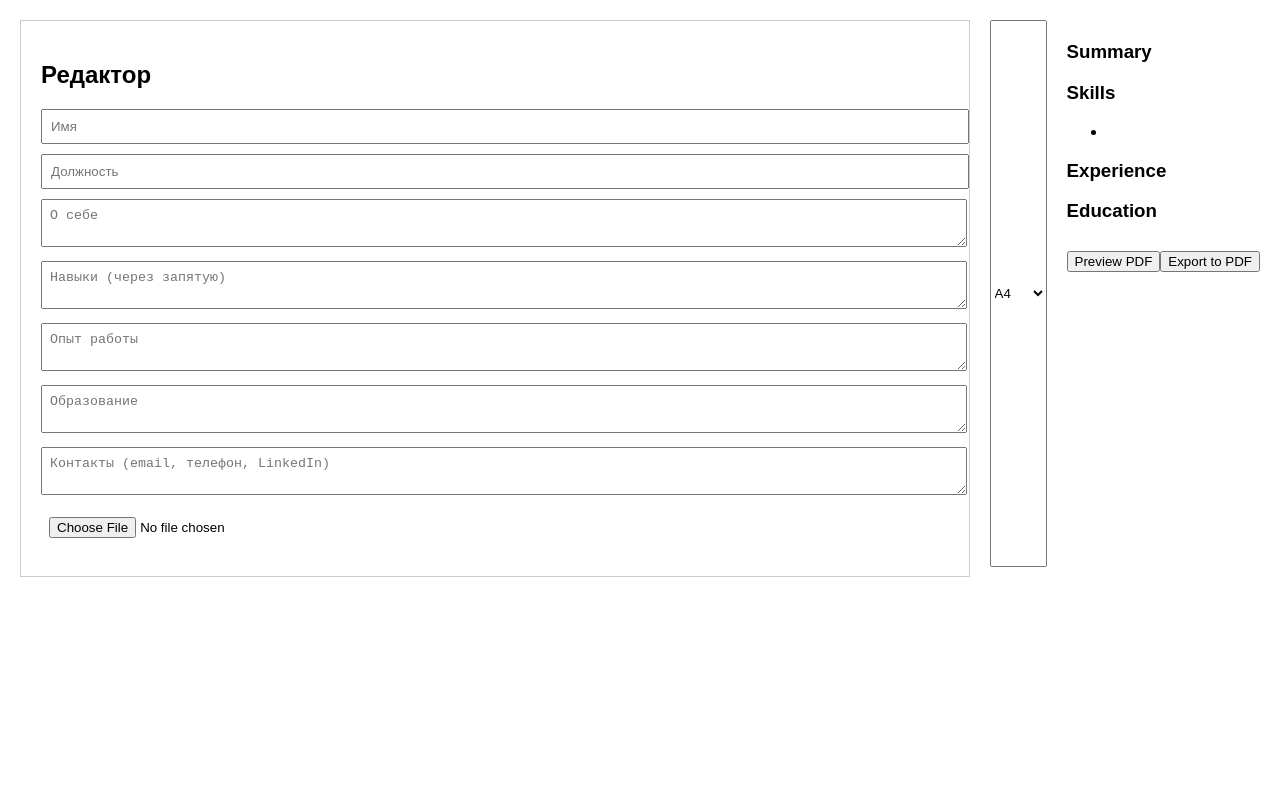
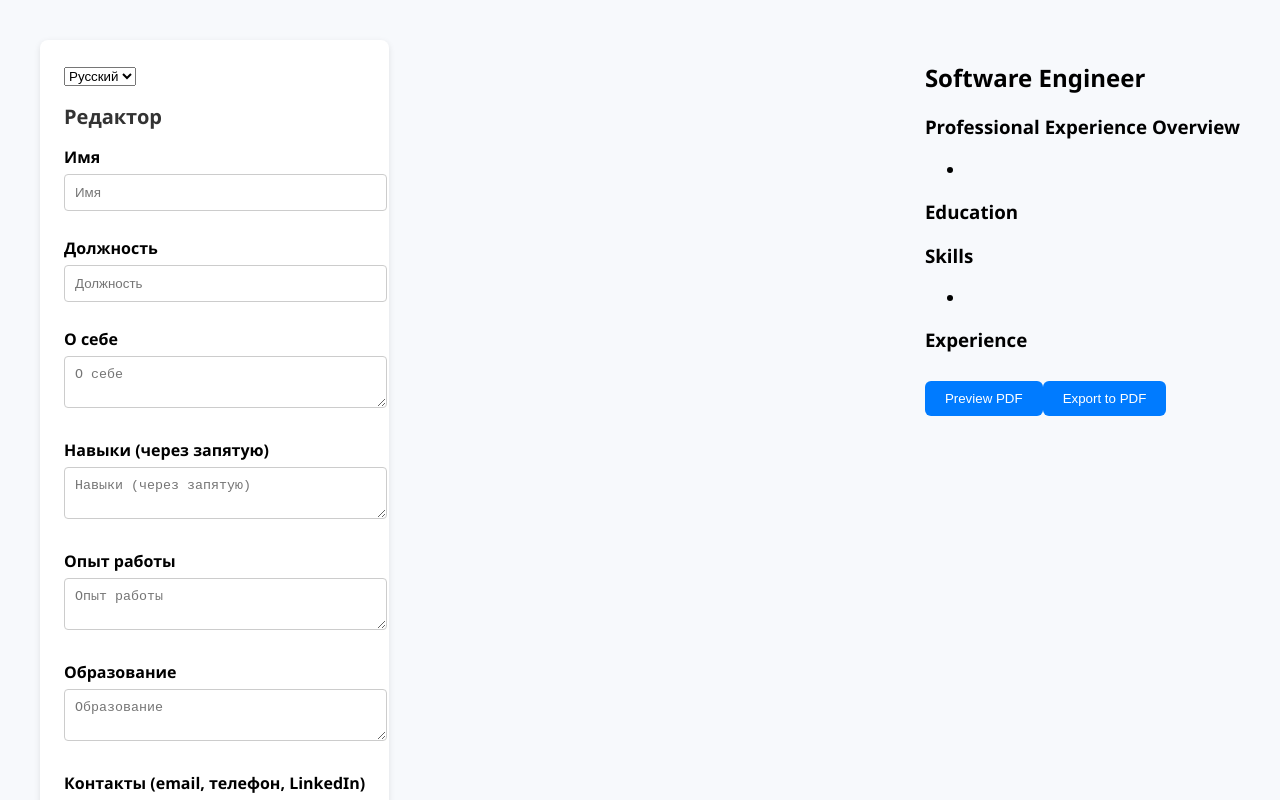
Before and after one commit to maestrotype/resume-editor, a React (Create React App) app: page / in a window 1280 px wide. Shown: the top 800 px of the page. Built offline with nearby package versions, Linux system fonts and the light colour scheme.

Commit message:
add lang and styles

```diff
--- a/package.json
+++ b/package.json
@@ -4,8 +4,10 @@
   "private": true,
   "dependencies": {
     "html2pdf.js": "^0.10.3",
+    "i18next": "^24.2.3",
     "react": "^18.2.0",
     "react-dom": "^18.2.0",
+    "react-i18next": "^15.4.1",
     "react-scripts": "5.0.1"
   },
   "scripts": {
--- a/public/styles-pdf.css
+++ b/public/styles-pdf.css
@@ -1,78 +1,127 @@
 body {
     font-family: 'Helvetica Neue', Helvetica, Arial, sans-serif;
-    font-size: 14px;
-    color: #2c2c2c;
-    background: #fff;
+    font-size: 11pt;
+    color: #333;
+    background: #fdfdfd;
+    margin: 0;
+    padding: 0;
   }
 
-  .resume-preview {
-    max-width: 800px;
-    margin: auto;
-    padding: 40px;
+  .resume-container {
+    width: 210mm;
+    height: 297mm;
+    margin: 0 auto;
+    padding: 25px 35px;
+    background: #fff;
+    box-sizing: border-box;
+    display: flex;
+    flex-direction: column;
+    justify-content: space-between;
+    border: 1px solid #ddd;
   }
 
-  .header {
+  .resume-header {
     display: flex;
-    align-items: flex-start;
-    margin-bottom: 30px;
+    justify-content: space-between;
+    font-size: 10pt;
+    padding-bottom: 8px;
+    border-bottom: 2px solid #000;
+    margin-bottom: 20px;
+  }
+
+  .main-section {
+    display: flex;
+    flex-grow: 1;
+    gap: 40px;
+    margin-bottom: 20px;
+  }
+
+  .left-column {
+    width: 38%;
+  }
+
+  .right-column {
+    width: 62%;
   }
 
   .avatar {
-    flex: 0 0 130px;
-    margin-right: 25px;
+    width: 100%;
+    border-radius: 5px;
+    margin-bottom: 20px;
   }
 
-  .avatar img {
-    width: 130px;
-    height: 130px;
-    border-radius: 50%;
-    object-fit: cover;
-    border: 1px solid #ddd;
+  .name-title {
+    text-align: left;
+    margin-bottom: 20px;
   }
 
-  .contact-info h1 {
+  .name-title h1 {
+    font-size: 22pt;
+    font-weight: 400;
+    letter-spacing: 2px;
     margin: 0;
-    font-size: 26px;
+    text-transform: uppercase;
   }
 
-  .contact-info h2 {
-    margin: 5px 0;
+  .name-title h2 {
+    font-size: 11pt;
     font-weight: normal;
-    font-size: 18px;
-    color: #666;
-  }
-
-  .contact-info p {
-    margin-top: 10px;
-    font-size: 14px;
+    margin-top: 5px;
+    text-transform: uppercase;
   }
 
   .section {
-    margin-bottom: 30px;
+    margin-bottom: 20px;
   }
 
   .section h3 {
-    margin-bottom: 5px;
-    font-size: 16px;
-    font-weight: bold;
+    font-size: 11pt;
+    font-weight: 500;
     text-transform: uppercase;
-    color: #444;
-  }
-
-  .line {
-    height: 2px;
-    background: #000;
     margin-bottom: 10px;
-    width: 100%;
+    border-bottom: 1px solid #ccc;
+    padding-bottom: 4px;
   }
 
   .section p {
-    margin: 0;
-    line-height: 1.6;
+    font-size: 10pt;
+    margin: 5px 0 10px;
   }
 
   .section ul {
-    margin: 0;
+    font-size: 10pt;
     padding-left: 20px;
-    list-style-type: disc;
+    margin: 5px 0;
   }
+
+  .section ul li {
+    margin-bottom: 4px;
+  }
+
+  .experience-item {
+    margin-bottom: 15px;
+  }
+
+  .experience-item p {
+    font-weight: 500;
+    font-size: 10pt;
+    margin: 0 0 5px;
+  }
+
+  .experience-item span {
+    font-weight: bold;
+    margin-left: 8px;
+  }
+
+  .footer {
+    border-top: 1px solid #000;
+    display: flex;
+    justify-content: space-between;
+    font-size: 9pt;
+    padding-top: 8px;
+    margin-top: 20px;
+  }
+
+  .footer span {
+    padding: 0 5px;
+  }
--- a/src/App.js
+++ b/src/App.js
@@ -2,6 +2,7 @@ import React, { useRef, useState } from "react";
 import ResumeEditor from "./components/ResumeEditor";
 import ResumePreview from "./components/ResumePreview";
 import html2pdf from "html2pdf.js";
+import './i18n';
 
 function App() {
   const [data, setData] = useState({
@@ -63,22 +64,18 @@ function App() {
 
   return (
     <div className="app">
-      <ResumeEditor data={data} setData={setData} />
-      <select
-        onChange={(e) => setPdfFormat(e.target.value)}
-        style={{ marginBottom: "10px" }}
-      >
-        <option value="a4">A4</option>
-        <option value="a3">A3</option>
-        <option value="letter">Letter</option>
-      </select>
+      <ResumeEditor
+        data={data}
+        setData={setData}
+        pdfFormat={pdfFormat}
+        setPdfFormat={setPdfFormat}
+      />
 
-      <div>
+      <div className="wrapper-preview">
         <ResumePreview ref={previewRef} data={data} />
         <button onClick={handlePreviewPDF} style={{ marginBottom: "10px" }}>
           Preview PDF
         </button>
-
         <button onClick={handleDownloadPDF} style={{ marginTop: "10px" }}>
           Export to PDF
         </button>
--- a/src/components/ResumeEditor.jsx
+++ b/src/components/ResumeEditor.jsx
@@ -1,6 +1,10 @@
 import React, { useEffect } from "react";
+import { useTranslation } from "react-i18next";
+import i18n from '../i18n';
 
-function ResumeEditor({ data, setData }) {
+function ResumeEditor({ data, setData, pdfFormat, setPdfFormat }) {
+  const { t } = useTranslation();
+
   const handleChange = (e) => {
     setData({ ...data, [e.target.name]: e.target.value });
   };
@@ -16,53 +20,71 @@ function ResumeEditor({ data, setData }) {
 
   return (
     <div className="editor">
-      <h2>Редактор</h2>
+      <select onChange={(e) => i18n.changeLanguage(e.target.value)}>
+        <option value="ru">Русский</option>
+        <option value="en">English</option>
+      </select>
+      <h2 className="section-title">{t("editor")}</h2>
+
+      <label>{t("name")}</label>
       <input
         type="text"
         name="name"
-        placeholder="Имя"
+        placeholder={t("name")}
         value={data.name}
         onChange={handleChange}
       />
+
+      <label>{t("title")}</label>
       <input
         type="text"
         name="title"
-        placeholder="Должность"
+        placeholder={t("title")}
         value={data.title}
         onChange={handleChange}
       />
+
+      <label>{t("summary")}</label>
       <textarea
         name="summary"
-        placeholder="О себе"
+        placeholder={t("summary")}
         value={data.summary}
         onChange={handleChange}
       />
+
+      <label>{t("skills")}</label>
       <textarea
         name="skills"
-        placeholder="Навыки (через запятую)"
+        placeholder={t("skills")}
         value={data.skills}
         onChange={handleChange}
       />
+
+      <label>{t("experience")}</label>
       <textarea
         name="experience"
-        placeholder="Опыт работы"
+        placeholder={t("experience")}
         value={data.experience}
         onChange={handleChange}
       />
 
+      <label>{t("education")}</label>
       <textarea
         name="education"
-        placeholder="Образование"
+        placeholder={t("education")}
         value={data.education}
         onChange={handleChange}
       />
 
+      <label>{t("contacts")}</label>
       <textarea
         name="contacts"
-        placeholder="Контакты (email, телефон, LinkedIn)"
+        placeholder={t("contacts")}
         value={data.contacts}
         onChange={handleChange}
       />
+
+      <label>{t("avatar")}</label>
       <input
         type="file"
         accept="image/*"
@@ -77,8 +99,15 @@ function ResumeEditor({ data, setData }) {
           }
         }}
       />
+      <div className="form-section">
+        <label>{t("pdfFormat")}</label>
+        <select value={pdfFormat} onChange={(e) => setPdfFormat(e.target.value)}>
+          <option value="a4">A4</option>
+          <option value="a3">A3</option>
+          <option value="letter">Letter</option>
+        </select>
+      </div>
     </div>
-
   );
 }
 
--- a/src/components/ResumePreview.jsx
+++ b/src/components/ResumePreview.jsx
@@ -3,46 +3,60 @@ import React, { forwardRef } from "react";
 const ResumePreview = forwardRef(({ data }, ref) => {
   return (
     <div className="resume-preview" ref={ref} id="resume-preview">
-      <div className="header">
-        <div className="avatar">
-          {data.avatar && (
-            <img src={data.avatar} alt="Avatar" />
-          )}
+      <div className="top-bar">
+        <span>{data.name}</span>
+        <span>{data.title}</span>
       </div>
-        <div className="contact-info">
-          <h1>{data.name}</h1>
-          <h2>{data.title}</h2>
-          <p>{data.contacts}</p>
+
+      <div className="main-header">
+        <div className="left-column">
+          {data.avatar && <img src={data.avatar} alt="Avatar" className="avatar" />}
+        </div>
+        <div className="right-column">
+          <h1 className="name">{data.name}</h1>
+          <h2 className="position">Software Engineer</h2>
+          <h3 className="section-title">Professional Experience Overview</h3>
+          <ul className="summary">
+            {data.summary.split("\n").map((item, idx) => (
+              <li key={idx}>{item}</li>
+            ))}
+          </ul>
         </div>
       </div>
 
+      <div className="bottom-section">
+        <div className="left-block">
           <div className="section">
-        <h3>Summary</h3>
+            <h3 className="section-title">Education</h3>
             <div className="line" />
-        <p>{data.summary}</p>
+            <p>{data.education}</p>
           </div>
-
           <div className="section">
-        <h3>Skills</h3>
+            <h3 className="section-title">Skills</h3>
             <div className="line" />
-        <ul>
-          {data.skills.split(",").map((skill, index) => (
-            <li key={index}>{skill.trim()}</li>
+            <ul className="skills">
+              {data.skills.split(",").map((skill, idx) => (
+                <li key={idx}>{skill.trim()}</li>
               ))}
             </ul>
           </div>
-
-      <div className="section">
-        <h3>Experience</h3>
-        <div className="line" />
-        <p>{data.experience}</p>
         </div>
 
+        <div className="right-block">
           <div className="section">
-        <h3>Education</h3>
+            <h3 className="section-title">Experience</h3>
             <div className="line" />
-        <p>{data.education}</p>
+            <div className="experience" dangerouslySetInnerHTML={{ __html: data.experience }} />
           </div>
+        </div>
+      </div>
+
+      <div className="footer">
+        {data.contacts?.split("\n").map((line, idx) => (
+          <span key={idx}>{line}</span>
+        ))}
+      </div>
+
     </div>
   );
 });
--- /dev/null
+++ b/src/i18n.js
@@ -0,0 +1,19 @@
+import i18n from "i18next";
+import { initReactI18next } from "react-i18next";
+
+import en from "./locales/en.json";
+import ru from "./locales/ru.json";
+
+i18n.use(initReactI18next).init({
+  resources: {
+    en: { translation: en },
+    ru: { translation: ru },
+  },
+  lng: "ru",
+  fallbackLng: "en",
+  interpolation: {
+    escapeValue: false,
+  },
+});
+
+export default i18n;
--- a/src/index.js
+++ b/src/index.js
@@ -1,6 +1,7 @@
 import React from "react";
 import ReactDOM from "react-dom/client";
 import App from "./App";
+import './i18n';
 import "./styles.css";
 
 const root = ReactDOM.createRoot(document.getElementById("root"));
--- /dev/null
+++ b/src/locales/en.json
@@ -0,0 +1,12 @@
+{
+    "editor": "Editor",
+    "name": "Name",
+    "title": "Title",
+    "summary": "Summary",
+    "skills": "Skills (comma separated)",
+    "experience": "Experience",
+    "education": "Education",
+    "contacts": "Contacts (email, phone, LinkedIn)",
+    "avatar": "Avatar",
+    "pdfFormat": "PDF Format"
+  }
--- /dev/null
+++ b/src/locales/ru.json
@@ -0,0 +1,12 @@
+{
+    "editor": "Редактор",
+    "name": "Имя",
+    "title": "Должность",
+    "summary": "О себе",
+    "skills": "Навыки (через запятую)",
+    "experience": "Опыт работы",
+    "education": "Образование",
+    "contacts": "Контакты (email, телефон, LinkedIn)",
+    "avatar": "Аватар",
+    "pdfFormat": "Формат PDF"
+  }
--- a/src/styles.css
+++ b/src/styles.css
@@ -1,20 +1,98 @@
 body {
-  font-family: Arial, sans-serif;
+  font-family: 'Segoe UI', Tahoma, Geneva, Verdana, sans-serif;
+  background: #f7f9fc;
   margin: 0;
   padding: 0;
 }
+
 .app {
   display: flex;
-  gap: 20px;
-  padding: 20px;
+  flex-wrap: wrap;
+  gap: 40px;
+  padding: 40px;
+  justify-content: space-between;
 }
-.editor, .preview {
-  flex: 1;
+
+.editor {
+  background: white;
+  border-radius: 8px;
+  padding: 24px;
+  box-shadow: 0 2px 6px rgba(0,0,0,0.1);
+}
+
+.editor h2 {
+  margin-bottom: 16px;
+  font-size: 20px;
+  color: #333;
+}
+
+.editor label {
+  font-weight: 600;
+  margin-top: 10px;
+  display: block;
+}
+
+.wrapper-preview {
+
+  max-width: 800px;
+}
+
+textarea, input[type="text"], input[type="file"] {
+  width: 100%;
+  padding: 10px;
+  margin: 6px 0 16px;
   border: 1px solid #ccc;
-  padding: 20px;
+  border-radius: 4px;
 }
-textarea, input {
+
+button {
+  background-color: #007bff;
+  color: white;
+  padding: 10px 20px;
+  border: none;
+  border-radius: 6px;
+  cursor: pointer;
+  margin-top: 10px;
+}
+
+button:hover {
+  background-color: #0056b3;
+}
+
+.preview {
+  background: white;
+  border-radius: 8px;
+  padding: 24px;
+  box-shadow: 0 2px 6px rgba(0,0,0,0.1);
+}
+
+.avatar {
+  max-width: 180px;
   width: 100%;
-  margin-bottom: 10px;
-  padding: 8px;
+  height: auto;
+  border-radius: 8px;
+  margin-bottom: 20px;
 }
+
+@media (max-width: 768px) {
+  .app {
+    flex-direction: column;
+    padding: 20px;
+  }
+
+  .editor,
+  .preview-wrapper {
+    max-width: 100%;
+  }
+
+  .avatar {
+    max-width: 120px;
+    margin: 0 auto 20px auto;
+    display: block;
+  }
+
+  .footer-bar {
+    flex-direction: column;
+    gap: 10px;
+  }
+}
```
Lines whose indentation alone changed are shown as unchanged.
